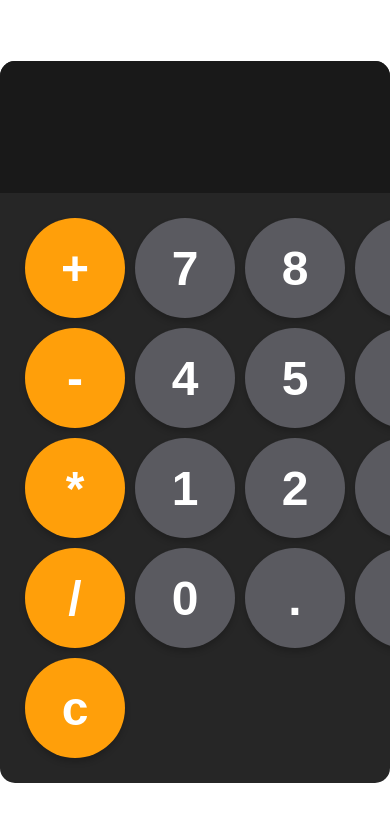
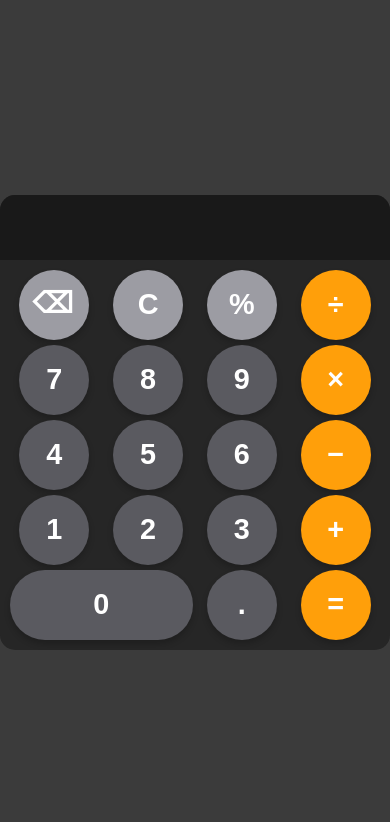
Before and after one commit to YannWoj/Calculator, a plain HTML site: page index.html in a window 390 px wide. Drawn offline with Linux system fonts and the light colour scheme.

Commit message:
Added JavaScript, update HTML with onclick, and improve CSS responsiveness

```diff
--- a/index.html
+++ b/index.html
@@ -10,24 +10,53 @@
       <div id="calculator">
          <input id="display" readonly />
          <div id="keys">
-            <button class="operator-btn">+</button>
-            <button>7</button>
-            <button>8</button>
-            <button>9</button>
-            <button class="operator-btn">-</button>
-            <button>4</button>
-            <button>5</button>
-            <button>6</button>
-            <button class="operator-btn">*</button>
-            <button>1</button>
-            <button>2</button>
-            <button>3</button>
-            <button class="operator-btn">/</button>
-            <button>0</button>
-            <button>.</button>
-            <button>=</button>
-            <button class="operator-btn">c</button>
+            <button
+               onclick="deleteLast()"
+               class="functionality-btn"
+               id="erase-btn"
+            >
+               &#9003;
+            </button>
+            <button
+               onclick="clearDisplay()"
+               class="functionality-btn"
+               id="clear-btn"
+            >
+               C
+            </button>
+            <button onclick="calculatePercentage()" class="functionality-btn">
+               %
+            </button>
+            <button onclick="appendToDisplay('/')" class="operator-btn">
+               &#247;
+            </button>
+
+            <button onclick="appendToDisplay('7')">7</button>
+            <button onclick="appendToDisplay('8')">8</button>
+            <button onclick="appendToDisplay('9')">9</button>
+            <button onclick="appendToDisplay('*')" class="operator-btn">
+               &#215;
+            </button>
+
+            <button onclick="appendToDisplay('4')">4</button>
+            <button onclick="appendToDisplay('5')">5</button>
+            <button onclick="appendToDisplay('6')">6</button>
+            <button onclick="appendToDisplay('-')" class="operator-btn">
+               &#8722;
+            </button>
+
+            <button onclick="appendToDisplay('1')">1</button>
+            <button onclick="appendToDisplay('2')">2</button>
+            <button onclick="appendToDisplay('3')">3</button>
+            <button onclick="appendToDisplay('+')" class="operator-btn">
+               &#43;
+            </button>
+
+            <button onclick="appendToDisplay('0')" id="zero-btn">0</button>
+            <button onclick="appendToDisplay('.')">.</button>
+            <button onclick="calculate()" class="operator-btn">=</button>
          </div>
       </div>
+      <script src="script.js"></script>
    </body>
 </html>
--- /dev/null
+++ b/script.js
@@ -0,0 +1,47 @@
+const display = document.getElementById("display");
+
+function appendToDisplay(input) {
+   if (display.value === "Error") {
+      display.value = input;
+   } else {
+      display.value += input;
+   }
+   adjustFontSize();
+}
+
+function clearDisplay() {
+   display.value = "";
+   adjustFontSize();
+}
+
+function deleteLast() {
+   let display = document.getElementById("display");
+   display.value = display.value.slice(0, -1);
+}
+
+function calculatePercentage() {
+   let display = document.getElementById("display");
+   display.value = parseFloat(display.value) / 100;
+}
+
+function calculate() {
+   try {
+      display.value = eval(display.value);
+   } catch (error) {
+      display.value = "Error";
+   }
+   adjustFontSize();
+}
+
+function adjustFontSize() {
+   const maxLength = 9;
+   const baseFontSize = 5;
+   const minFontSize = 2;
+
+   if (display.value.length > maxLength) {
+      const newSize = baseFontSize - (display.value.length - maxLength) * 0.3;
+      display.style.fontSize = `${Math.max(newSize, minFontSize)}rem`;
+   } else {
+      display.style.fontSize = `${baseFontSize}rem`;
+   }
+}
--- a/style.css
+++ b/style.css
@@ -7,6 +7,7 @@ body {
    display: flex;
    justify-content: center;
    align-items: center;
+   background-color: rgba(20, 20, 20, 0.83);
 }
 #calculator {
    font-family: Arial, sans-serif;
@@ -19,14 +20,19 @@ body {
    width: 100%;
    padding: 20px;
    font-size: 5rem;
-   text-align: left;
+   text-align: right;
    border: none;
    background-color: rgb(25, 25, 25);
    color: rgb(255, 255, 255);
+   overflow: hidden;
+   overflow-x: auto;
+   white-space: nowrap;
+   box-sizing: border-box;
 }
 #keys {
    display: grid;
    grid-template-columns: repeat(4, 1fr);
+   grid-template-rows: repeat(5, 1fr);
    gap: 10px;
    padding: 25px;
 }
@@ -49,7 +55,7 @@ button:hover {
 }
 button:active {
    background-color: rgb(128, 128, 128);
-   transform: scale(0.95);
+   transform: scale(0.98);
    box-shadow: 0px 1px 2px rgba(0, 0, 0, 0.15);
 }
 .operator-btn {
@@ -63,3 +69,57 @@ button:active {
    background-color: rgb(255, 194, 102);
    box-shadow: 0px 1px 2px rgba(0, 0, 0, 0.15);
 }
+#erase-btn {
+   padding-right: 3px;
+   padding-bottom: 3px;
+}
+#erase-btn:hover,
+#clear-btn:hover,
+#erase-btn:active,
+#clear-btn:active {
+   background-color: rgb(255, 99, 71);
+}
+.functionality-btn {
+   background-color: rgb(156, 156, 163);
+}
+#zero-btn {
+   grid-column: span 2;
+   width: 100%;
+}
+/*Responsive*/
+@media (max-width: 520px) {
+   #display {
+      font-size: 3rem;
+      padding: 15px;
+   }
+
+   button {
+      width: 80px;
+      height: 80px;
+      font-size: 2rem;
+   }
+
+   #keys {
+      gap: 5px;
+      padding: 15px;
+      justify-items: center;
+   }
+}
+
+@media (max-width: 450px) {
+   #display {
+      font-size: 2.5rem;
+      padding: 10px;
+   }
+
+   button {
+      width: 70px;
+      height: 70px;
+      font-size: 1.8rem;
+   }
+
+   #keys {
+      gap: 5px;
+      padding: 10px;
+   }
+}
```
